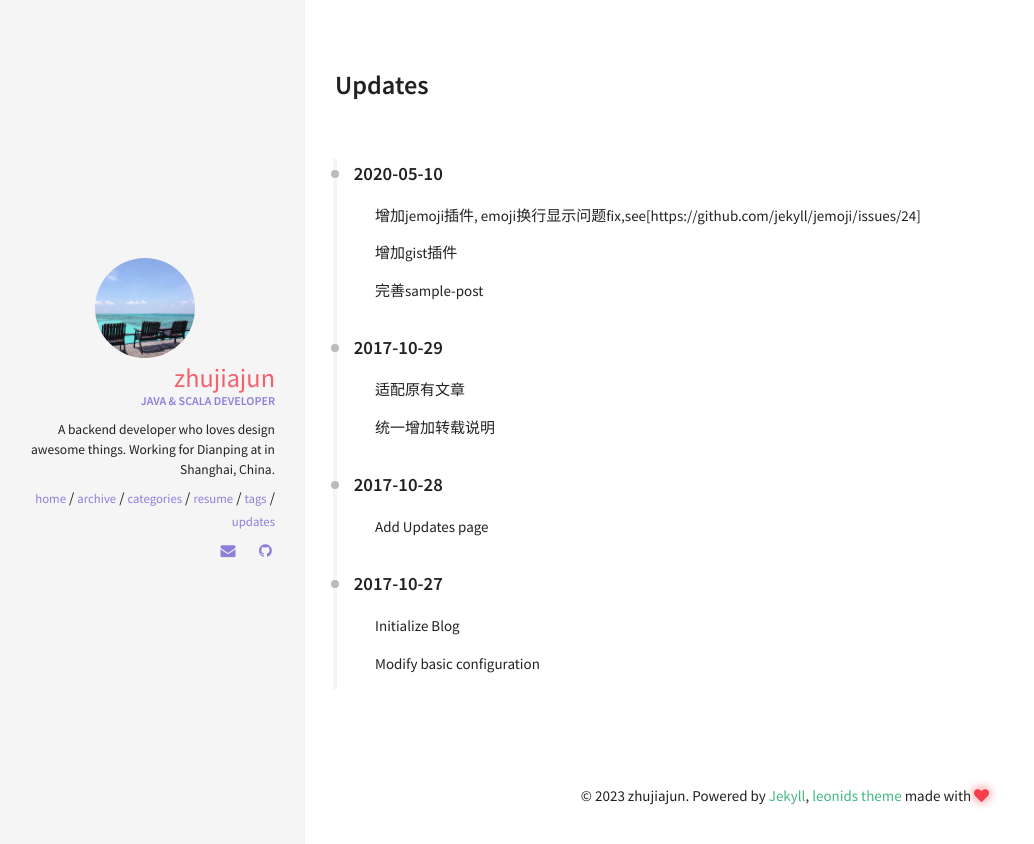
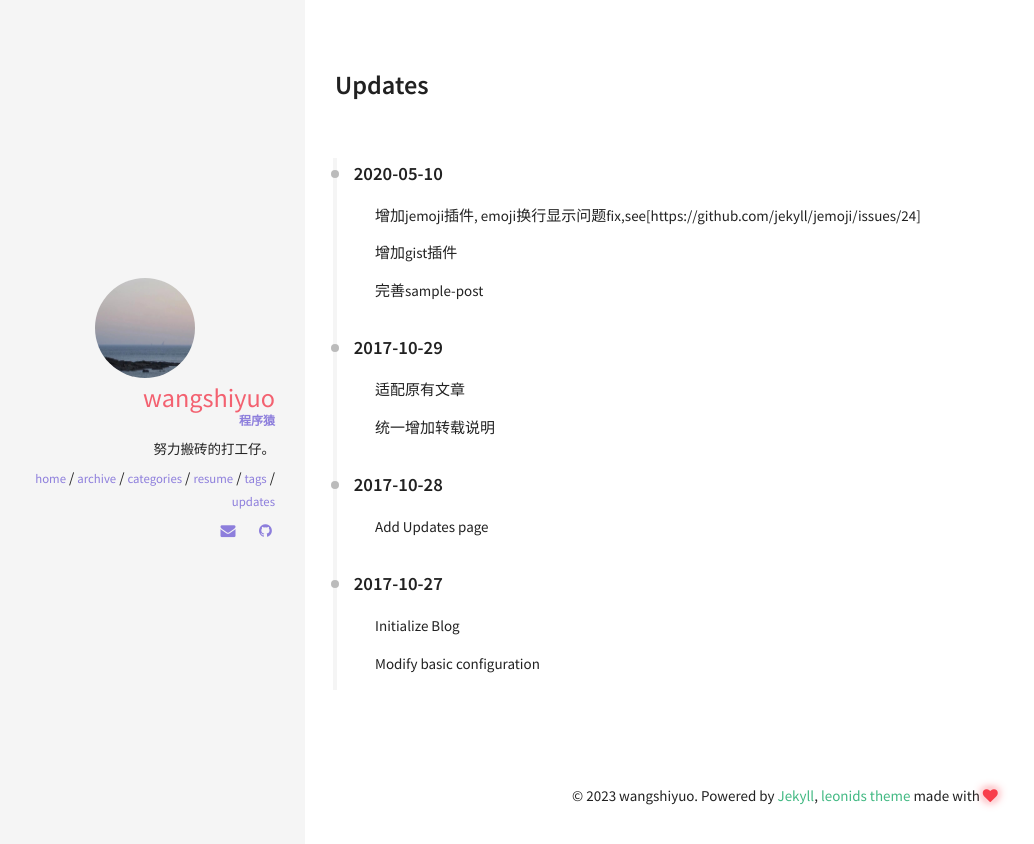
Before and after one commit to wangshiyuo/wangshiyuo.github.com, a Jekyll site: the page built from updates.html, in a window 1280 px wide. Shown: the top 844 px of the page, without its empty margins (15-1049 px from the left). Built offline with Jekyll 4.4.1, drawn with Linux system fonts in a browser that asks for light colours.

Commit message:
update username

```diff
--- a/_config.yml
+++ b/_config.yml
@@ -3,10 +3,10 @@
 # Site wide configuration
 ####################################
 #
-title: zhujiajun
-email: zhujiajun.me@gmail.com
-description: zhujiajun's blog,powered by jekyll.
-url: https://zjiajun.github.io # the base hostname & protocol for your site
+title: wangshiyuo
+email: wangshiyuo@foxmail.com
+description: wangshiyuo's blog,powered by jekyll.
+url: https://wangshiyuo.github.io # the base hostname & protocol for your site
 keywords: ["jekyll", "java", "scala","blog"]
 
 #
@@ -37,11 +37,11 @@ plugins:
 ####################################
 #
 owner:
-  name: zhujiajun
+  name: wangshiyuo
   avatar: avatar.jpg
-  job: "Java & Scala Developer"
-  bio: "A backend developer who loves design awesome things. Working for Dianping at in Shanghai, China."
-  email: zhujiajun.me@gmail.com
+  job: "程序猿"
+  bio: "努力搬砖的打工仔。"
+  email: wangshiyuo@foxmial.com
   disqus-shortname: #username
   twitter:  #username
   facebook: #username
@@ -52,7 +52,7 @@ owner:
     ad-client:
     ad-slot:
   bing-verify:
-  github: zjiajun #username
+  github: wangshiyuo #username
   stackoverflow: #123456/username   from a "http://stackoverflow.com/users/123456/username" link
   linkedin: #username
   xing: #username
```
Also changed, not shown: img/avatar.jpg.
